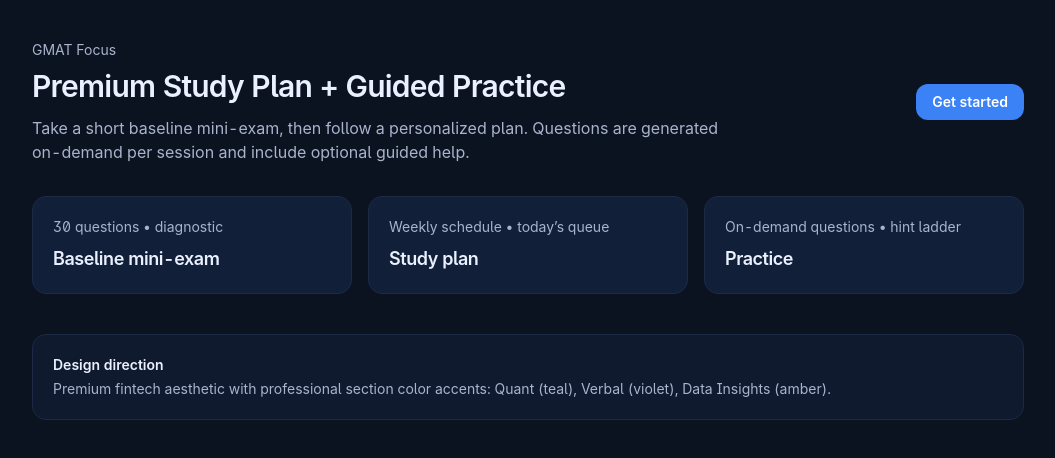
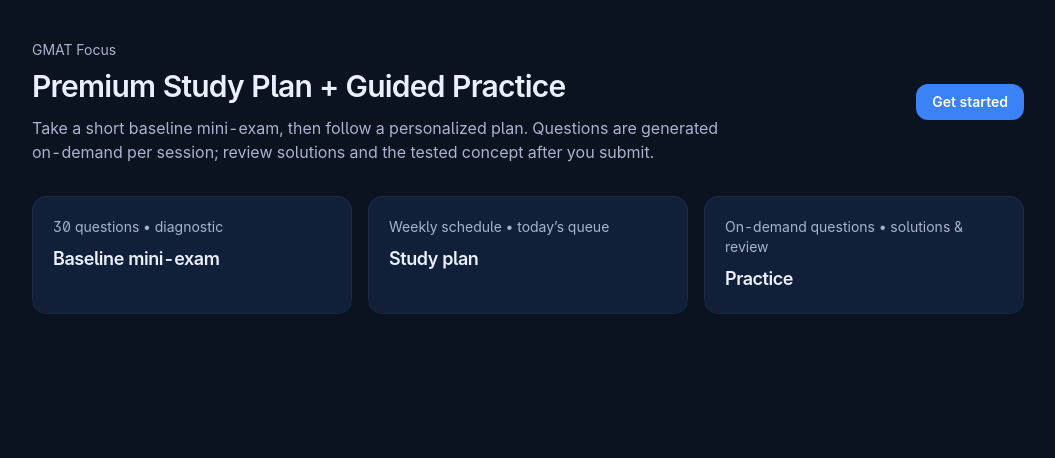
Before and after one commit to doniarobinson/gmat-web, a Next.js app: page / in a window 1280 px wide. Shown: the top 458 px of the page, without its empty margins (112-1167 px from the left). Built offline with nearby package versions, Linux system fonts and the light colour scheme.

Commit message:
Align app copy with MVP: drop hint UI, document ladder in spec.
Remove non-functional hint controls from practice; update home, baseline, and
README to match shipped behavior. Add a planned “hint ladder” section to the
product spec for a future release.

```diff
--- a/src/app/baseline/page.tsx
+++ b/src/app/baseline/page.tsx
@@ -117,7 +117,7 @@
           <div className="text-sm font-semibold">How it works</div>
           <ul className="mt-3 space-y-2 text-sm text-muted">
             <li>• Questions are generated on-demand and stored for review.</li>
-            <li>• After each question, you’ll see optional guided help.</li>
+            <li>• After you submit, review the solution and reveal “Tested concept” if you want.</li>
             <li>• “Tested concept” is always available, hidden by default.</li>
           </ul>
         </Card>
--- a/src/app/page.tsx
+++ b/src/app/page.tsx
@@ -32,8 +32,8 @@
             </h1>
             <p className="mt-3 max-w-[70ch] text-muted">
               Take a short baseline mini-exam, then follow a personalized plan.
-              Questions are generated on-demand per session and include optional
-              guided help.
+              Questions are generated on-demand per session; review solutions and
+              the tested concept after you submit.
             </p>
           </div>
           <Link
@@ -57,17 +57,9 @@
           />
           <Card
             title="Practice"
-            description="On-demand questions • hint ladder"
+            description="On-demand questions • solutions & review"
             href="/practice"
           />
-        </div>
-
-        <div className="mt-10 rounded-[14px] border p-5 surface">
-          <div className="text-sm font-semibold">Design direction</div>
-          <div className="mt-1 text-sm text-muted">
-            Premium fintech aesthetic with professional section color accents:
-            Quant (teal), Verbal (violet), Data Insights (amber).
-          </div>
         </div>
       </div>
     </main>
--- a/src/app/practice/page.tsx
+++ b/src/app/practice/page.tsx
@@ -46,7 +46,6 @@
   const [question, setQuestion] = useState<GeneratedQuestion | null>(null);
   const [selected, setSelected] = useState<number | null>(null);
   const [submitted, setSubmitted] = useState(false);
-  const [hintsUsed, setHintsUsed] = useState(0);
   const [testedShown, setTestedShown] = useState(!testedHiddenDefault);
   const [confidence, setConfidence] = useState<Attempt["confidence"]>(null);
   const [errorType, setErrorType] = useState<Attempt["errorType"]>(null);
@@ -105,7 +104,7 @@
           selectedIndex: selected,
           correct,
           timeMs,
-          hintsUsed,
+          hintsUsed: 0,
           testedConceptShown: testedShown,
           confidence,
           errorType,
@@ -190,7 +189,12 @@
               })}
             </div>
 
-            <div className="mt-5 flex items-center justify-between gap-3">
+            <div
+              className={cx(
+                "mt-5 flex items-center gap-3",
+                submitted ? "justify-between" : "",
+              )}
+            >
               {!submitted ? (
                 <>
                   <Button
@@ -200,12 +204,6 @@
                   >
                     Submit
                   </Button>
-                  <button
-                    className="text-sm text-muted hover:text-white"
-                    onClick={() => setHintsUsed((n) => n + 1)}
-                  >
-                    Need a hint? (+1)
-                  </button>
                 </>
               ) : (
                 <>
@@ -226,21 +224,23 @@
             </div>
 
             <div className="mt-6 border-t pt-4">
+              <div className="overflow-hidden rounded-xl border text-sm">
                 <button
-                className="flex w-full items-center justify-between rounded-xl border px-3 py-2 text-sm hover:bg-white/5"
+                  type="button"
+                  className="flex w-full items-center justify-between px-3 py-2 hover:bg-white/5"
                   onClick={() => setTestedShown((s) => !s)}
+                  aria-expanded={testedShown}
                 >
                   <div className="font-semibold">Tested concept</div>
                   <div className="text-muted">{testedShown ? "Hide" : "Show"}</div>
                 </button>
                 {testedShown ? (
-                <div className="mt-3 rounded-xl border px-3 py-3 text-sm">
-                  <div className="text-muted">Label</div>
-                  <div className="mt-1 font-semibold">{question.testedConceptLabel}</div>
+                  <div className="border-t px-3 py-3 font-semibold leading-6">
+                    {question.testedConceptLabel}
                   </div>
                 ) : null}
               </div>
-
+            </div>
             {submitted ? (
               <div className="mt-6 border-t pt-4">
                 <div className="text-sm font-semibold">Solution</div>
@@ -310,9 +310,6 @@
             </div>
           </div>
 
-          <div className="mt-6 border-t pt-4 text-sm text-muted">
-            Hints used this question: <span className="text-white">{hintsUsed}</span>
-          </div>
         </Card>
       </div>
     </Shell>
```
Also changed, not shown: 2 other files (tests, documents, lock files or other folders). Lines whose indentation alone changed are shown as unchanged.
